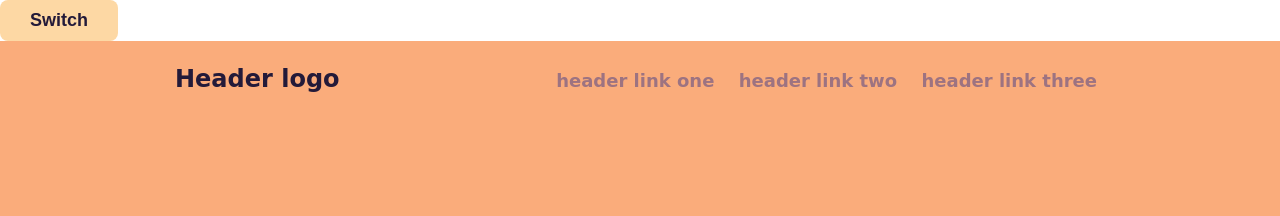
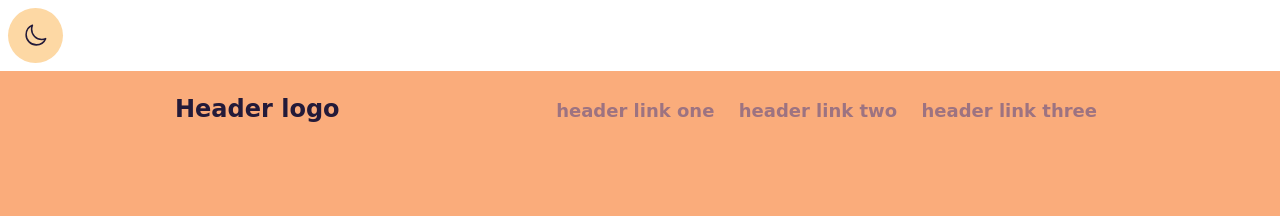
Before and after one commit to Fatech-Freelance/landing-page, a plain HTML site: page index.html in a window 1280 px wide. Shown: the top 216 px of the page. Drawn offline with Linux system fonts and the light colour scheme; a web font is replaced by a local one.

Commit message:
Style the theme switcher button

```diff
--- a/index.html
+++ b/index.html
@@ -18,9 +18,12 @@
         </style>
     </head>
     <body>
-        <button id="switch" onclick="toggleTheme()">Switch</button>
 
-
+        <button id="switch" onclick="toggleTheme()">
+            <svg xmlns="http://www.w3.org/2000/svg" fill="none" viewBox="0 0 24 24" stroke-width="1.5" stroke="currentColor" class="w-6 h-6 h-5 w-5 text-gray-400 group-hover:text-gray-500 dark:text-gray-300 dark:group-hover:text-gray-400 mr-3" role="img" aria-labelledby="alibwu3qtka976622dyq8vn9dc7xjw4y"><title id="alibwu3qtka976622dyq8vn9dc7xjw4y">theme icon</title>
+                <path stroke-linecap="round" stroke-linejoin="round" d="M21.752 15.002A9.718 9.718 0 0118 15.75c-5.385 0-9.75-4.365-9.75-9.75 0-1.33.266-2.597.748-3.752A9.753 9.753 0 003 11.25C3 16.635 7.365 21 12.75 21a9.753 9.753 0 009.002-5.998z"></path>
+              </svg>
+        </button>
         <div class="container">
             <header>
                 <div class="left">
--- a/style.css
+++ b/style.css
@@ -10,6 +10,7 @@ body {
     --button-color: #FDD8A4;
     --button-color-hover: #e0c093;
     --card-color: #D0978E;
+    --theme-button: url();
 }
 
 .theme-dark {
@@ -19,6 +20,18 @@ body {
     --button-color: #3882F6;
     --button-color-hover: #3271d6;
     --card-color: #4a5c75;
+    --dog:
+}
+
+svg {
+    width: 25px;
+    height: 25px;
+}
+
+#switch {
+    margin: 8px;
+    padding: 15px;
+    border-radius: 50%;
 }
 
 header, footer {
```
Also changed, not shown: 1 other file.
